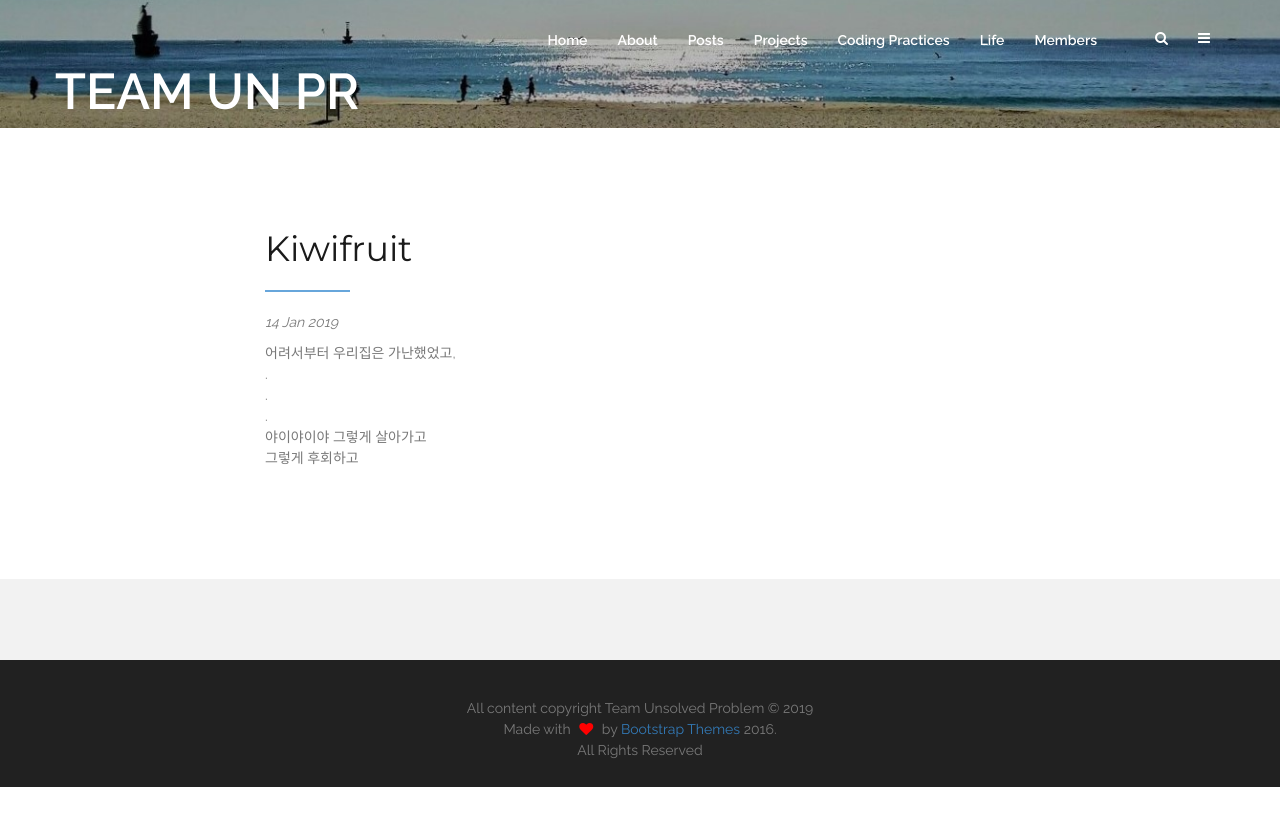
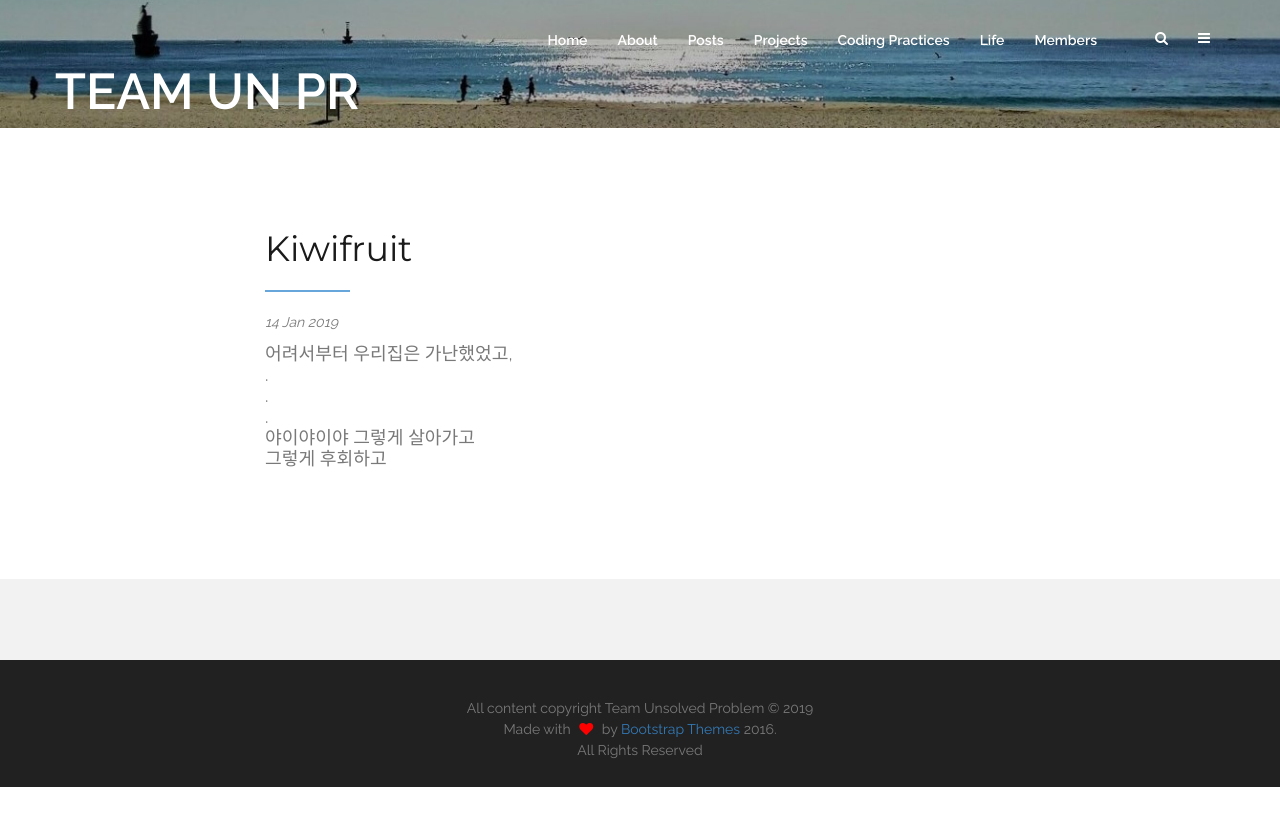
Before and after one commit to unsolvedproblem/unsolvedproblem.github.io, a Jekyll site: the page built from _posts/2018-08-22-kiwifruit.md, in a window 1280 px wide. Shown: the top 826 px of the page. Built offline with Jekyll 4.4.1, drawn with Linux system fonts in a browser that asks for light colours.

Commit message:
Change font-size

```diff
--- a/_layouts/post.html
+++ b/_layouts/post.html
@@ -21,9 +21,11 @@
                           {% endif %}
                         </p>
 
-                        <p>
-                          {{ content }}
-                        </p>
+                        <div id="post-content">
+                          <p>
+                            {{ content }}
+                          </p>
+                        </div>
 
                     </div>
                 </div>
--- a/assets/css/post-style.css
+++ b/assets/css/post-style.css
@@ -67,6 +67,10 @@
 .image-center {
   display: block;
   margin: auto;
+}
+#post-content {
+  font-size: 130%;
+  line-height: 150%;
 }
 
 /*Preloader css*/
```
